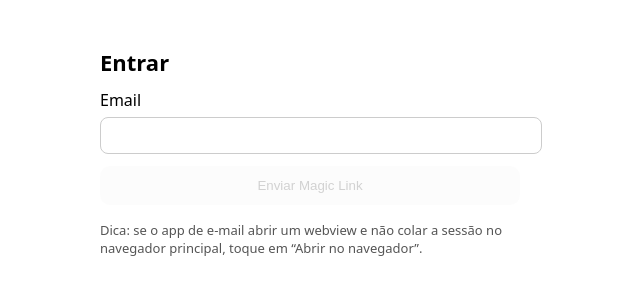
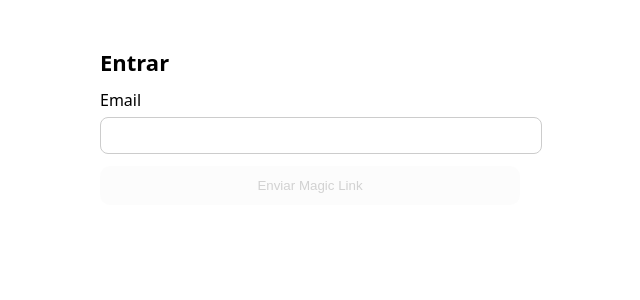
Before and after one commit to libertrendz/confiance, a Next.js app: page /login in a window 1280 px wide. Shown: the top 300 px of the page, without its empty margins (330-970 px from the left). Built offline with nearby package versions, Linux system fonts and the light colour scheme; no server answers.

Commit message:
Update page.tsx

```diff
--- a/app/login/page.tsx
+++ b/app/login/page.tsx
@@ -40,14 +40,13 @@ export default function LoginPage() {
     setMsg(null);
     setErr(null);
     try {
-      // ESSA É A PARTE DO ITEM 5: redireciona para /auth/confirm (server) que troca o code por cookies
       const redirect = `${window.location.origin}/auth/confirm?next=/menu`;
       const { error } = await supa.auth.signInWithOtp({
         email: email.trim(),
         options: { emailRedirectTo: redirect },
       });
       if (error) throw error;
-      setMsg('Email enviado. Ao abrir, se houver opção, toque em “Abrir no navegador”.');
+      setMsg('Email enviado. Se abrir em webview e não colar sessão, use “Abrir no navegador”.');
     } catch (e: any) {
       setErr(e?.message ?? 'Falha ao enviar o email. Tente novamente.');
     } finally {
@@ -60,7 +59,6 @@ export default function LoginPage() {
   }
 
   function terminarSessao() {
-    // agora o logout real está no servidor (limpa cookies http-only)
     window.location.href = '/auth/signout';
   }
 
@@ -130,11 +128,6 @@ export default function LoginPage() {
 
       {msg && <p style={{ marginTop: 12, color: 'green' }}>{msg}</p>}
       {err && <p style={{ marginTop: 12, color: 'crimson' }}>{err}</p>}
-
-      <p style={{ marginTop: 16, fontSize: 13, color: '#555' }}>
-        Dica: se o app de e-mail abrir um webview e não colar a sessão no navegador principal, toque em “Abrir no
-        navegador”.
-      </p>
     </main>
   );
 }
```
